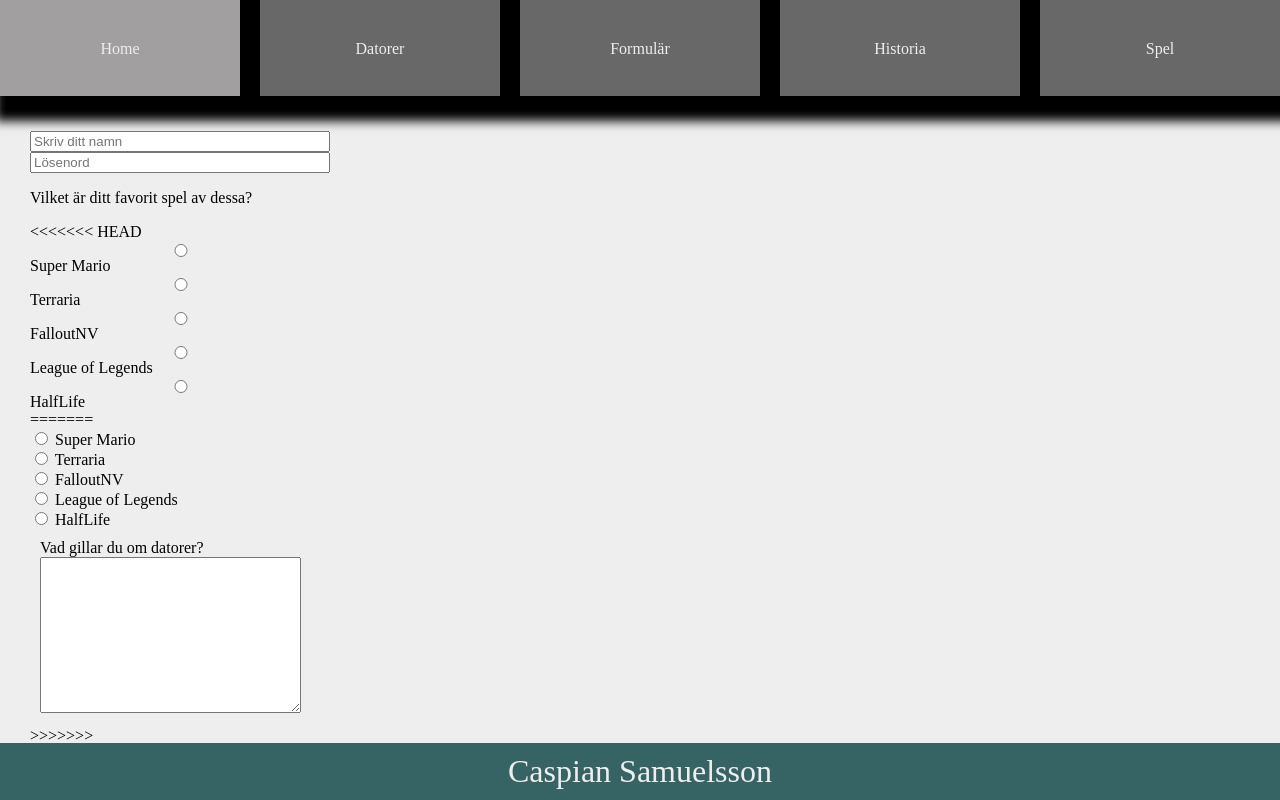
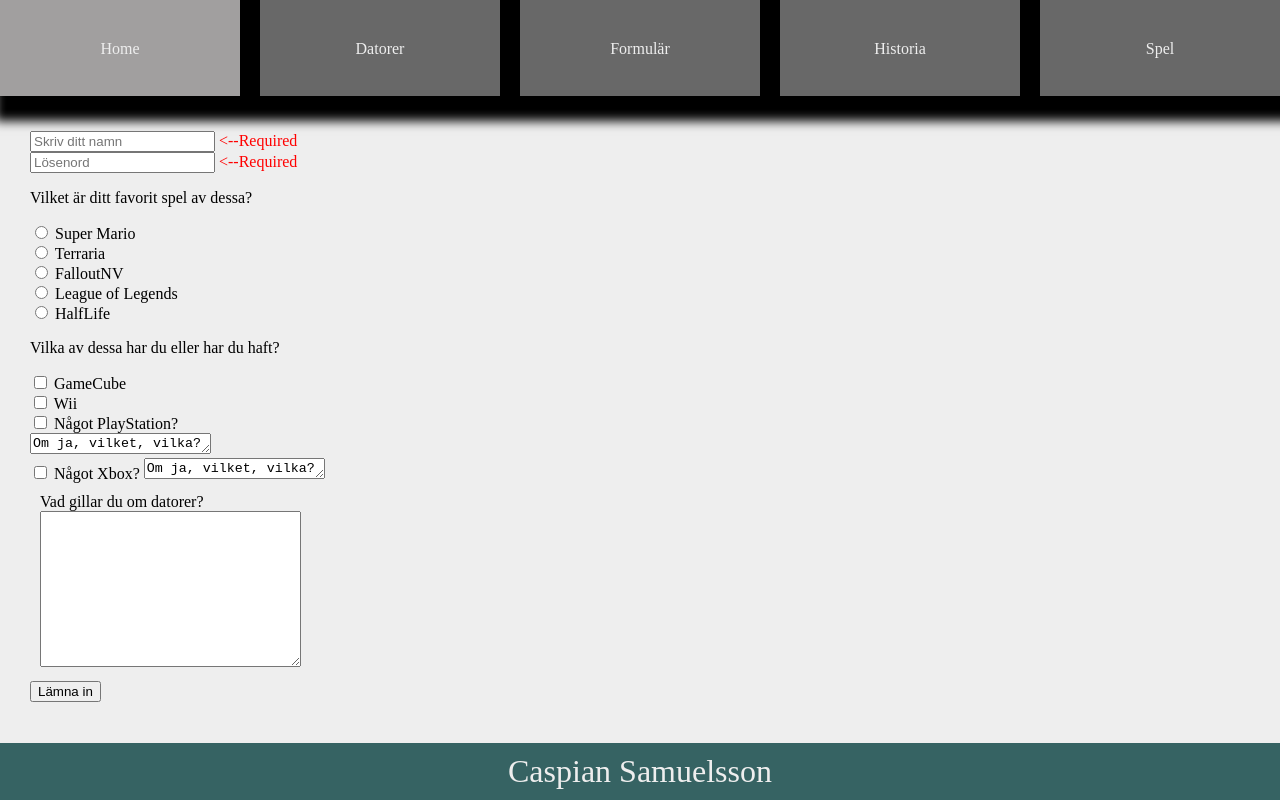
Before and after one commit to Caspian2/SlutWebb, a plain HTML site: page SlutHemsida/form.html in a window 1280 px wide. Drawn offline with Linux system fonts and the light colour scheme.

Commit message:
mer form

```diff
--- a/SlutHemsida/form.css
+++ b/SlutHemsida/form.css
@@ -1,23 +1,19 @@
 .mainform{
     margin-top: 35px;
     padding-left: 30px;
-<<<<<<< HEAD
-
-=======
 }
 
 form{
-    display: grid;
    width: 300px;
 }
+
+
 
 .text{
     margin: 10px;
 }
 
-input[required]::after{
-    content: "<- Required";
+.required:after{
+    content: "<--Required";
     color: red;
->>>>>>> feedf11a0113b9e6da85e263c0010ae6c00c96ff
-
 }
--- a/SlutHemsida/form.html
+++ b/SlutHemsida/form.html
@@ -25,27 +25,14 @@
     <main class="mainform">
         <form action="tack.html">
 
-            <input type="text" placeholder="Skriv ditt namn"    >
+
+            <input type="text" placeholder="Skriv ditt namn" required>
+            <label class="required" for="text"></label>
+
             <input type="password" placeholder="Lösenord" required>
+            <label class="required" for="password"></label>
 
             <p>Vilket är ditt favorit spel av dessa?</p>
-<<<<<<< HEAD
-
-            <input type="radio" id="Mario" name="Spel" value="Mario">
-            <label for="Mario">Super Mario</label>
-
-            <input type="radio" id="Terraria" name="Spel" value="Terraria">
-            <label for="Terraria">Terraria</label>
-
-            <input type="radio" id="FalloutNV" name="Spel" value="FalloutNV">
-            <label for="FalloutNV">FalloutNV</label>
-
-            <input type="radio" id="lol" name="Spel" value="lol">
-            <label for="lol">League of Legends</label>
-
-            <input type="radio" id="HalfLife" name="Spel" value="HalfLife">
-            <label for="HalfLife">HalfLife</label>
-=======
 
             <div>
                 <input type="radio" id="Mario" name="Spel" value="Mario">
@@ -67,11 +54,33 @@
                 <input type="radio" id="HalfLife" name="Spel" value="HalfLife">
                 <label for="HalfLife">HalfLife</label>
             </div>
+
+            <p>Vilka av dessa har du eller har du haft? </p>
+            <div>
+                <input type="checkbox" name="Console" id="GC">
+                <label for="GC">GameCube</label>
+            </div>
+            <div>
+                <input type="checkbox" name="Console" id="Wii">
+                <label for="Wii">Wii</label>
+            </div>
+            <div>
+                <input type="checkbox" name="Console" id="PS">
+                <label for="PS">Något PlayStation?</label>
+                <textarea name="" id="PS" cols="20" rows="1">Om ja, vilket, vilka?</textarea>
+
+            </div>
+            <div>
+                <input type="checkbox" name="Console" id="Xbox">
+                <label for="Xbox">Något Xbox?</label>
+                <textarea name="" id="Xbox" cols="20" rows="1">Om ja, vilket, vilka?</textarea>
+
+            </div>
             <div class="text">
                 <label for="dator">Vad gillar du om datorer?</label>
                 <textarea name="dator" id="dator" cols="30" rows="10"></textarea>
             </div>
->>>>>>> feedf11a0113b9e6da85e263c0010ae6c00c96ff
+
 
             <input type="Submit" value="Lämna in">
         </form>
```
